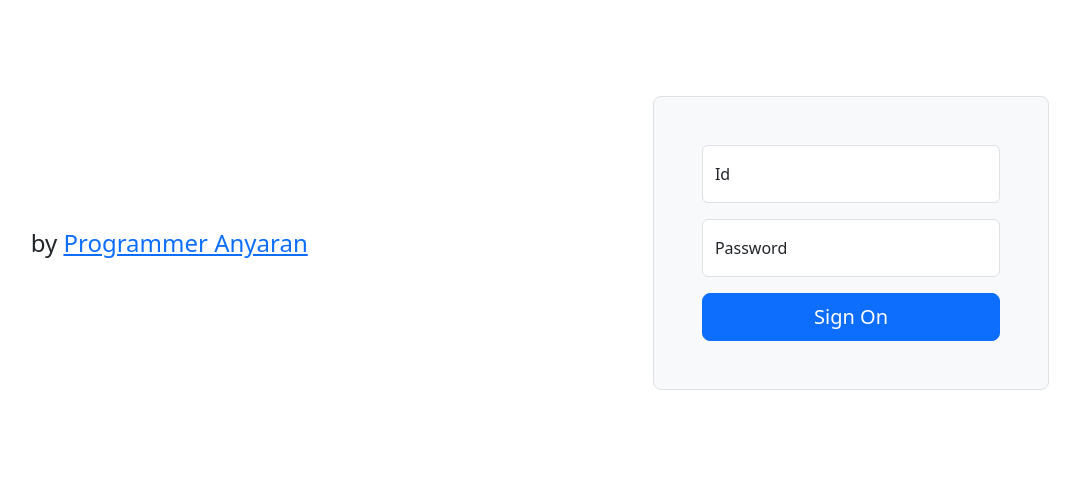
After one commit to progamerxml/test_mvc, a PHP site: template app/View/User/login.php in a window 1280 px wide. The commit adds this page. Shown: the top 485 px of the page, without its empty margins (100-1180 px from the left). Run offline with PHP 8.4, Linux system fonts and the light colour scheme; the template is opened without the code that fills it, so the values that code supplies are empty.

Commit message:
UserService login

```diff
--- /dev/null
+++ b/app/View/User/login.php
@@ -0,0 +1,52 @@
+<div class="container col-xl-10 col-xxl-8 px-4 py-5">
+    <?php if(isset($model['error'])) { ?>
+        <div class="row">
+            <div class="alert alert-danger" role="alert">
+            <?= $model['error'] ?>
+            </div>
+        </div>
+    <?php } ?>
+    <div class="row align-items-center g-lg-5 py-5">
+      <div class="col-lg-7 text-center text-lg-start">
+        <h1 class="display-4 fw-bold lh-1 mb-3"><?= $model['heading'] ?></h1>
+        <p class="col-lg-10 fs-4">
+        by
+        <a target="_blank" href="https://www.instagram.com/irfan.em"
+          >Programmer Anyaran</a
+        >
+      </p>
+      </div>
+      <div class="col-md-10 mx-auto col-lg-5">
+        <form
+          class="p-4 p-md-5 border rounded-3 bg-light"
+          method="post"
+          action="/users/login"
+        >
+          <div class="form-floating mb-3">
+            <input
+              name="id"
+              type="text"
+              class="form-control"
+              id="id"
+              placeholder="id"
+              value="<?= $_POST['id'] ?? '' ?>"
+            />
+            <label for="id">Id</label>
+          </div>
+          <div class="form-floating mb-3">
+            <input
+              name="password"
+              type="password"
+              class="form-control"
+              id="password"
+              placeholder="password"
+            />
+            <label for="password">Password</label>
+          </div>
+          <button class="w-100 btn btn-lg btn-primary" type="submit">
+            Sign On
+          </button>
+        </form>
+      </div>
+    </div>
+</div>
--- a/public/index.php
+++ b/public/index.php
@@ -14,5 +14,7 @@ Route::add("GET", "/error/404", HomeController::class, "error", []);
 
 Route::add("GET", "/users/register", UserController::class, "register", []);
 Route::add("POST", "/users/register", UserController::class, "postRegister", []);
+Route::add("GET", "/users/login", UserController::class, "login", []);
+Route::add("POST", "/users/login", UserController::class, "postLogin", []);
 
 Route::gas();
```
Also changed, not shown: app/Controller/UserController.php (+27 -0 lines), 1 other file.
